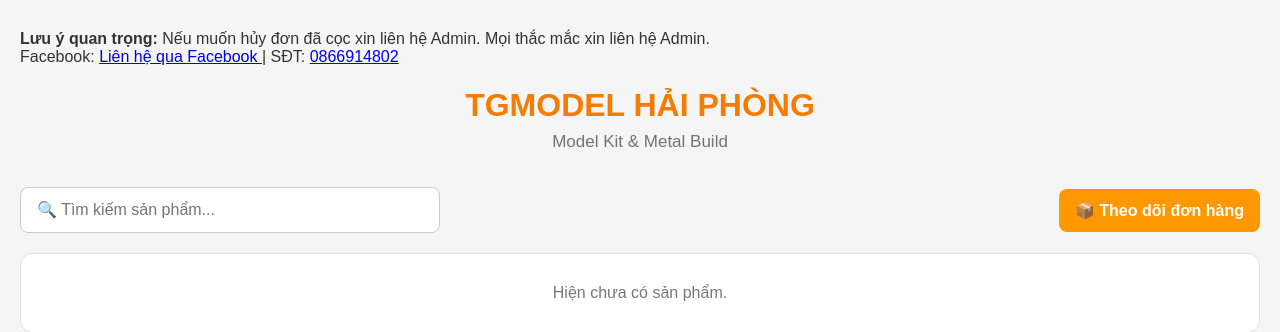
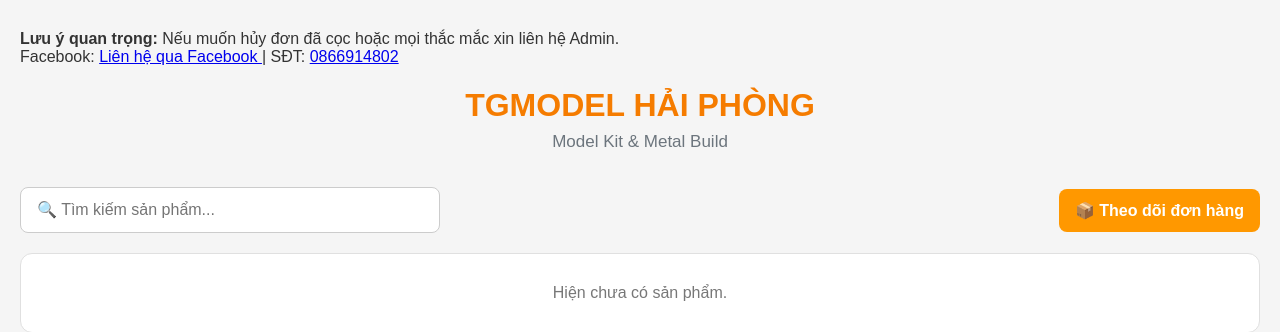
Before and after one commit to 20020899-debug/TGMODEL-SHOP-, a Flask app: page / in a window 1280 px wide. Shown: the top 332 px of the page. Run offline with Flask 3, Linux system fonts and the light colour scheme; data that the repository does not hold is empty; some libraries are stand-ins or nearby versions.

Commit message:
Update index.html

```diff
--- a/TG-Model-Preorder/templates/index.html
+++ b/TG-Model-Preorder/templates/index.html
@@ -36,9 +36,7 @@
         Lưu ý quan trọng:
     </strong>
 
-    Nếu muốn hủy đơn đã cọc xin liên hệ Admin.
-    Mọi thắc mắc xin liên hệ Admin.
-
+    Nếu muốn hủy đơn đã cọc hoặc mọi thắc mắc xin liên hệ Admin.
     <br>
 
     Facebook:
```
